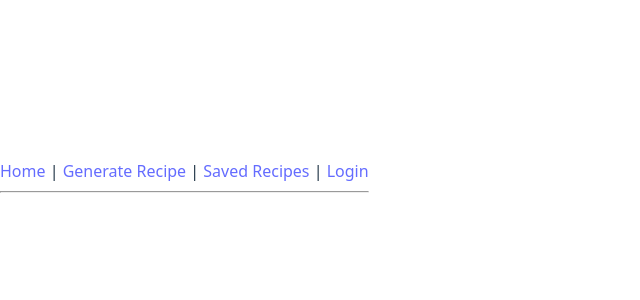
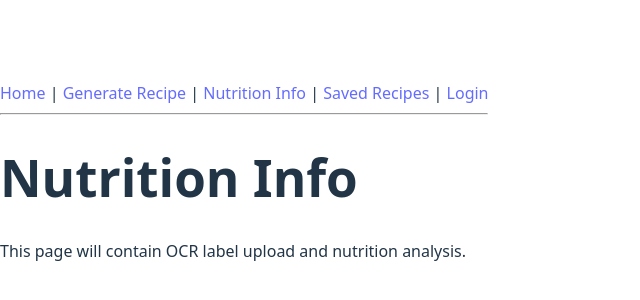
Before and after one commit to ulkarchbnv/ai-cookbook-thesis, a React app in the folder frontend/: page /nutrition in a window 1280 px wide. Shown: the part 220-520 px from the top of the page, without its empty margins (0-640 px from the left). Built offline with nearby package versions, Linux system fonts and the light colour scheme; the HTML template or start-up script is replaced by a standard one.

Commit message:
Added nutrition page and route

```diff
--- a/frontend/src/App.jsx
+++ b/frontend/src/App.jsx
@@ -3,6 +3,7 @@ import HomePage from "./pages/HomePage";
 import GenerateRecipePage from "./pages/GenerateRecipePage";
 import SavedRecipesPage from "./pages/SavedRecipesPage";
 import LoginPage from "./pages/LoginPage";
+import NutritionPage from "./pages/NutritionPage";
 
 function App() {
   return (
@@ -11,6 +12,7 @@ function App() {
         <nav>
           <Link to="/">Home</Link> |{" "}
           <Link to="/generate">Generate Recipe</Link> |{" "}
+          <Link to="/nutrition">Nutrition Info</Link> |{" "}
           <Link to="/saved">Saved Recipes</Link> |{" "}
           <Link to="/login">Login</Link>
         </nav>
@@ -20,6 +22,7 @@ function App() {
         <Routes>
           <Route path="/" element={<HomePage />} />
           <Route path="/generate" element={<GenerateRecipePage />} />
+          <Route path="/nutrition" element={<NutritionPage />} />
           <Route path="/saved" element={<SavedRecipesPage />} />
           <Route path="/login" element={<LoginPage />} />
         </Routes>
--- /dev/null
+++ b/frontend/src/pages/NutritionPage.jsx
@@ -0,0 +1,10 @@
+function NutritionPage() {
+  return (
+    <div>
+      <h1>Nutrition Info</h1>
+      <p>This page will contain OCR label upload and nutrition analysis.</p>
+    </div>
+  );
+}
+
+export default NutritionPage;
```
